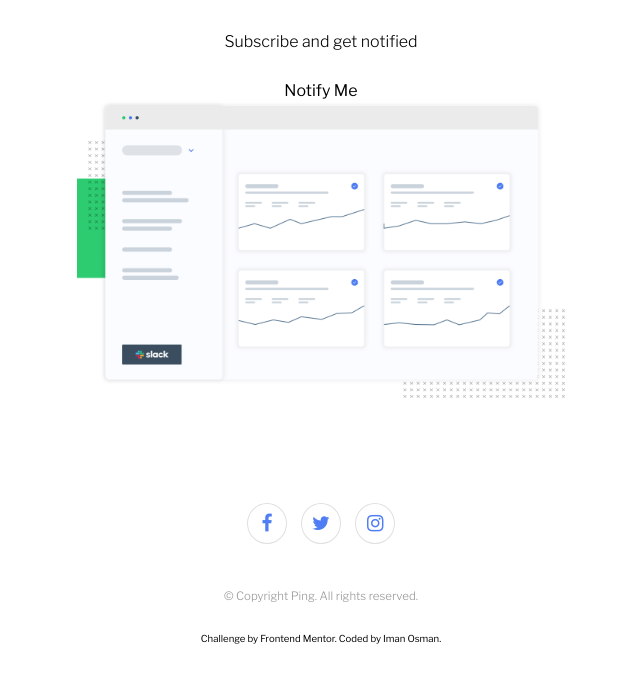
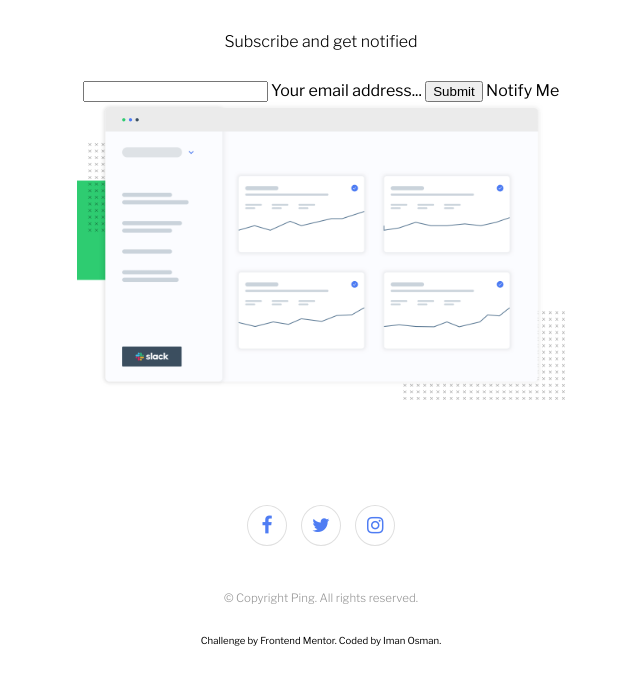
Before and after one commit to i000o/ping-coming-soon, a plain HTML site: page index.html in a window 1280 px wide. Shown: the part 229-914 px from the top of the page, without its empty margins (319-959 px from the left). Drawn offline with nearby package versions, Linux system fonts and the light colour scheme.

Commit message:
html form

```diff
--- a/index.html
+++ b/index.html
@@ -14,7 +14,10 @@
   <h1 class="title">We are launching <strong>soon!</strong></h1>
   <h2 class="subheading">Subscribe and get notified</h2>
   <form>
-    Notify Me
+    <input type="email" id="email" name="email" class="input-email">
+    <label for="email">Your email address...</label>
+    <input type="submit" id="submit" name="submit" class="notify-me">
+    <label for="submit">Notify Me</label>
   </form>
   <img class="illustration" src="images/illustration-dashboard.png" alt="">
   <div class="socials-container">
```
